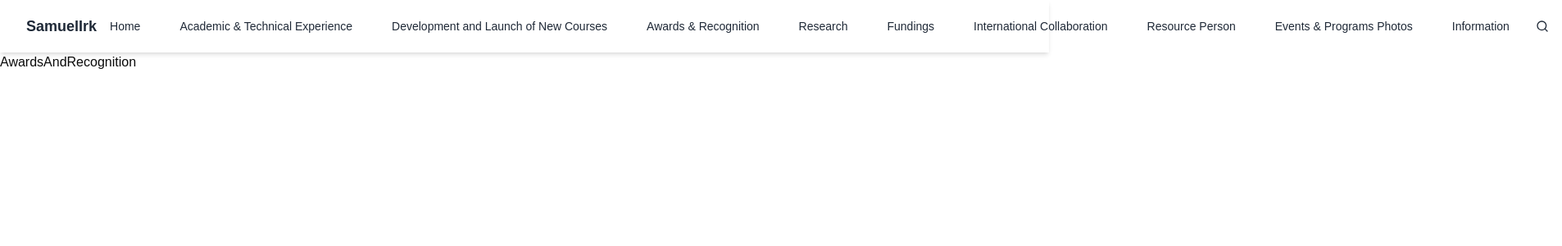
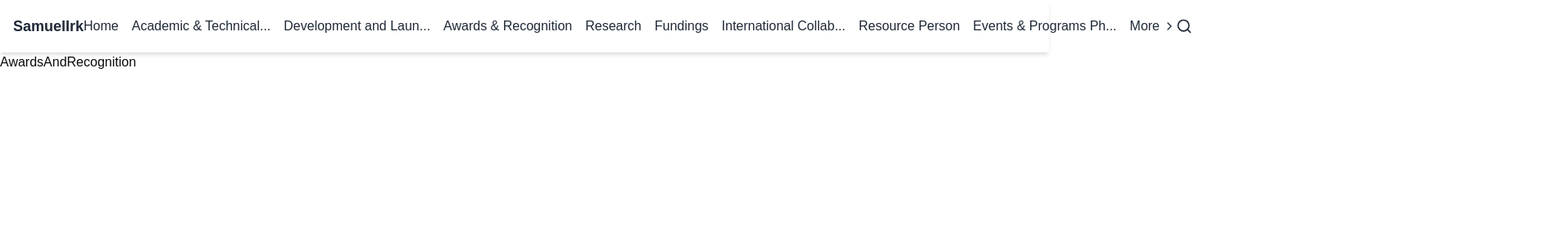
Before and after one commit to kengnidoriane/teacher-porfolio, a Next.js app: page /awards-and-recognition in a window 1280 px wide. Shown: the top 300 px of the page at 82% size, 1906 px wide, since content can reach past the window. Built offline with nearby package versions, Linux system fonts and the light colour scheme.

Commit message:
header sans shadcn

```diff
--- a/components/ui/global/header.tsx
+++ b/components/ui/global/header.tsx
@@ -1,23 +1,13 @@
-"use client";
+"use client"; // Directive pour indiquer que c'est un composant client
 
-import { AppContainer } from "./app-container";
-import { Button } from "@/components/ui/button";
-import {
-  DropdownMenu,
-  DropdownMenuTrigger,
-  DropdownMenuContent,
-  DropdownMenuItem,
-} from "@/components/ui/dropdown-menu";
-import { Menu, X, Search } from 'lucide-react';
-import { useState } from 'react';
+import { useState, useEffect } from 'react';
+import { Menu, X, Search, ChevronRight } from 'lucide-react';
 
 export function Header() {
   const [isMenuOpen, setIsMenuOpen] = useState(false);
-  const [isResearchOpen, setIsResearchOpen] = useState(false);
-
-  const toggleMenu = () => {
-    setIsMenuOpen(!isMenuOpen);
-  };
+  const [activeLink, setActiveLink] = useState<string | null>(null);
+  const [visibleLinks, setVisibleLinks] = useState<any[]>([]);
+  const [moreLinks, setMoreLinks] = useState<any[]>([]);
 
   const researchLinks = [
     { name: "Patent", href: "#" },
@@ -40,82 +30,150 @@ export function Header() {
     { name: "Information", href: "#" },
   ];
 
+  // Fonction pour tronquer les noms de liens trop longs
+  const truncateLinkName = (name: string, maxLength: number) => {
+    return name.length > maxLength ? `${name.slice(0, maxLength)}...` : name;
+  };
+
+  // Fonction pour gérer le clic sur un lien
+  const handleLinkClick = (href: string) => {
+    setActiveLink(href);
+  };
+
+  // Fonction pour ajuster les liens visibles et les liens dans "More" en fonction de la largeur de l'écran
+  const updateLinks = () => {
+    const screenWidth = window.innerWidth;
+    let maxVisibleLinks = 5; // Nombre de liens visibles par défaut
+
+    if (screenWidth >= 1024) maxVisibleLinks = 7;
+    if (screenWidth >= 1280) maxVisibleLinks = 9;
+
+    setVisibleLinks(mainLinks.slice(0, maxVisibleLinks));
+    setMoreLinks(mainLinks.slice(maxVisibleLinks));
+  };
+
+  // Mettre à jour les liens lors du chargement et du redimensionnement de la fenêtre
+  useEffect(() => {
+    updateLinks();
+    window.addEventListener('resize', updateLinks);
+    return () => window.removeEventListener('resize', updateLinks);
+  }, []);
+
   return (
     <header className="bg-white shadow-md">
-      <AppContainer>
-        <div className="flex items-center justify-between h-16">
+      <div className="container mx-auto flex items-center justify-between h-16 px-4">
         {/* Logo */}
         <a href="/" className="text-lg font-semibold text-gray-800 hover:text-gray-600">
           SamuelIrk
         </a>
 
         {/* Menu de navigation (visible sur les écrans larges) */}
-          <nav className="hidden lg:flex items-center space-x-4">
-            {mainLinks.map((link, index) => (
-              link.dropdown ? (
-                <DropdownMenu key={index}>
-                  <DropdownMenuTrigger asChild>
-                    <Button variant="ghost" className="text-gray-800 hover:text-gray-600">
-                      {link.name}
-                    </Button>
-                  </DropdownMenuTrigger>
-                  <DropdownMenuContent>
-                    {link.dropdown.map((subLink, subIndex) => (
-                      <DropdownMenuItem key={subIndex}>
-                        <a href={subLink.href}>{subLink.name}</a>
-                      </DropdownMenuItem>
+        <nav className="hidden md:flex items-center space-x-4">
+          {visibleLinks.map((link, index) => (
+            <div key={index} className="relative group">
+              <a
+                href={link.href}
+                onClick={() => handleLinkClick(link.href)}
+                className={`text-gray-800 hover:text-gray-600 whitespace-nowrap ${
+                  activeLink === link.href ? "border-b-2 border-green-500" : ""
+                }`}
+              >
+                {truncateLinkName(link.name, 20)}
+              </a>
+              {link.dropdown && (
+                <div className="absolute hidden group-hover:block bg-white shadow-md mt-2 rounded-lg">
+                  {link.dropdown.map((subLink: any, subIndex: number) => (
+                    <a
+                      key={subIndex}
+                      href={subLink.href}
+                      onClick={() => handleLinkClick(subLink.href)}
+                      className={`block px-4 py-2 text-gray-800 hover:bg-gray-100 ${
+                        activeLink === subLink.href ? "border-b-2 border-green-500" : ""
+                      }`}
+                    >
+                      {subLink.name}
+                    </a>
                   ))}
-                  </DropdownMenuContent>
-                </DropdownMenu>
-              ) : (
-                <Button key={index} variant="ghost" className="text-gray-800 hover:text-gray-600">
-                  <a href={link.href}>{link.name}</a>
-                </Button>
-              )
+                </div>
+              )}
+            </div>
           ))}
+
+          {/* Dropdown "More" */}
+          {moreLinks.length > 0 && (
+            <div className="relative group">
+              <button className="text-gray-800 hover:text-gray-600 flex items-center">
+                More
+                <ChevronRight className="h-4 w-4 ml-1 transform group-hover:rotate-90 transition-transform" />
+              </button>
+              <div className="absolute hidden group-hover:block bg-white shadow-md mt-2 rounded-lg">
+                {moreLinks.map((link, index) => (
+                  <a
+                    key={index}
+                    href={link.href}
+                    onClick={() => handleLinkClick(link.href)}
+                    className={`block px-4 py-2 text-gray-800 hover:bg-gray-100 ${
+                      activeLink === link.href ? "border-b-2 border-green-500" : ""
+                    }`}
+                  >
+                    {truncateLinkName(link.name, 20)}
+                  </a>
+                ))}
+              </div>
+            </div>
+          )}
         </nav>
 
         {/* Bouton de recherche (visible sur tous les écrans) */}
-          <Button variant="ghost" className="text-gray-800 hover:text-gray-600">
-            <Search />
-          </Button>
+        <button className="text-gray-800 hover:text-gray-600">
+          <Search className="h-5 w-5" />
+        </button>
 
-          {/* Bouton de menu (visible sur les écrans mobiles) */}
-          <Button onClick={toggleMenu} className="lg:hidden text-gray-800">
-            {isMenuOpen ? <X className="transform rotate-90 transition-transform" /> : <Menu />}
-          </Button>
+        {/* Bouton de menu (visible uniquement sur les petits écrans) */}
+        <button
+          className="md:hidden text-gray-800 hover:text-gray-600"
+          onClick={() => setIsMenuOpen(!isMenuOpen)}
+        >
+          {isMenuOpen ? <X className="h-5 w-5" /> : <Menu className="h-5 w-5" />}
+        </button>
       </div>
 
-        {/* Menu déroulant pour les écrans mobiles */}
+      {/* Menu responsive (visible uniquement sur les petits écrans) */}
       {isMenuOpen && (
-          <div className="lg:hidden mt-4">
-            <nav className="flex flex-col space-y-4">
+        <div className="md:hidden bg-white shadow-md">
+          <nav className="flex flex-col space-y-2 p-4">
             {mainLinks.map((link, index) => (
-                link.dropdown ? (
-                  <DropdownMenu key={index}>
-                    <DropdownMenuTrigger asChild>
-                      <Button variant="ghost" className="text-gray-800 hover:text-gray-600">
-                        {link.name}
-                      </Button>
-                    </DropdownMenuTrigger>
-                    <DropdownMenuContent>
-                      {link.dropdown.map((subLink, subIndex) => (
-                        <DropdownMenuItem key={subIndex}>
-                          <a href={subLink.href}>{subLink.name}</a>
-                        </DropdownMenuItem>
+              <div key={index}>
+                <a
+                  href={link.href}
+                  onClick={() => handleLinkClick(link.href)}
+                  className={`text-gray-800 hover:text-gray-600 ${
+                    activeLink === link.href ? "border-b-2 border-green-500" : ""
+                  }`}
+                >
+                  {truncateLinkName(link.name, 20)}
+                </a>
+                {link.dropdown && (
+                  <div className="ml-4 mt-2">
+                    {link.dropdown.map((subLink: any, subIndex: number) => (
+                      <a
+                        key={subIndex}
+                        href={subLink.href}
+                        onClick={() => handleLinkClick(subLink.href)}
+                        className={`block text-gray-800 hover:text-gray-600 ${
+                          activeLink === subLink.href ? "border-b-2 border-green-500" : ""
+                        }`}
+                      >
+                        {subLink.name}
+                      </a>
                     ))}
-                    </DropdownMenuContent>
-                  </DropdownMenu>
-                ) : (
-                  <Button key={index} variant="ghost" className="text-gray-800 hover:text-gray-600">
-                    <a href={link.href}>{link.name}</a>
-                  </Button>
-                )
+                  </div>
+                )}
+              </div>
             ))}
           </nav>
         </div>
       )}
-      </AppContainer>
     </header>
   );
 }
```
Lines whose indentation alone changed are shown as unchanged.
